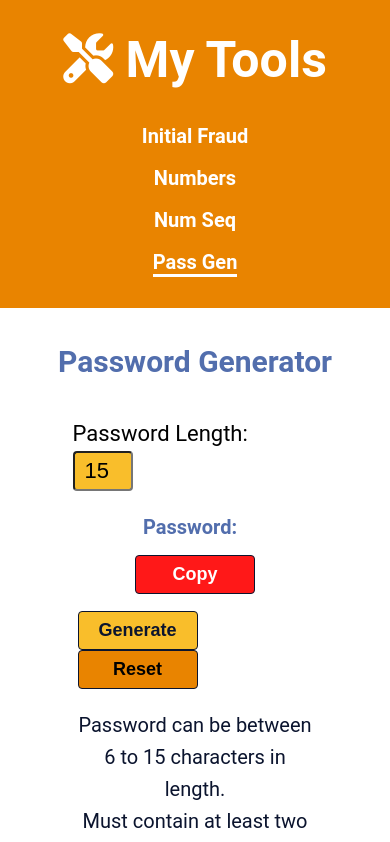
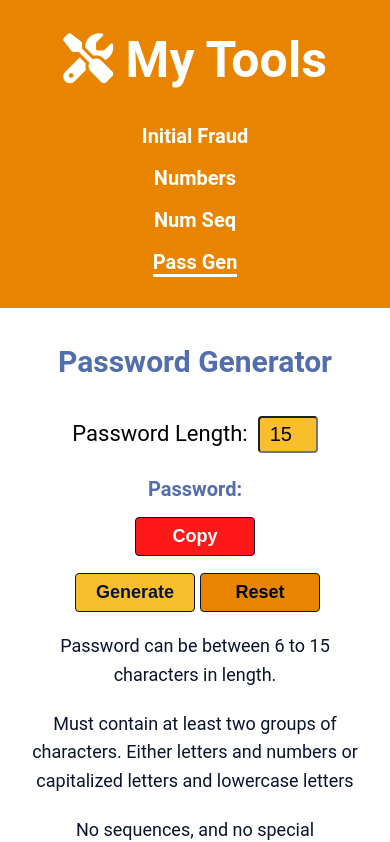
Before and after one commit to MelvinPeepers/tools, a React (Create React App) app in the folder my-app/: page /passwordGen in a window 390 px wide. Shown: the top 842 px of the page. Built offline with nearby package versions, Linux system fonts and the light colour scheme.

Commit message:
added media queries

```diff
--- a/my-app/src/components/pages/passwordGen/PasswordGen.css
+++ b/my-app/src/components/pages/passwordGen/PasswordGen.css
@@ -189,7 +189,7 @@ forms
 
 .container-form {
   margin: 0 auto;
-  width: 70%;
+  width: 96%;
 }
 
 .password-label {
@@ -198,7 +198,7 @@ forms
 }
 
 #password-length {
-  font-size: 2.2rem;
+  font-size: 2rem;
   width: 60px;
   padding: 5px 0 5px 10px;
   border-radius: 4px;
@@ -222,7 +222,6 @@ forms
   color: var(--secondary-tx-color);
   font-size: 2rem;
   font-weight: bold;
-  margin-right: 10px;
   padding-bottom: 12px;
 }
 
@@ -257,3 +256,26 @@ forms
 .btn-group {
   padding-bottom: 20px;
 }
+
+/*
+  media quiries
+*/
+
+@media (min-width: 1024px) {
+  .container-form {
+    width: 70%;
+  }
+}
+
+@media (max-width: 500px) {
+  .password-txt p {
+    font-size: 1.8rem;
+    padding-bottom: 20px;
+  }
+}
+
+@media (max-width: 360px) {
+  .password-field {
+    font-size: 1.8rem;
+  }
+}
```
